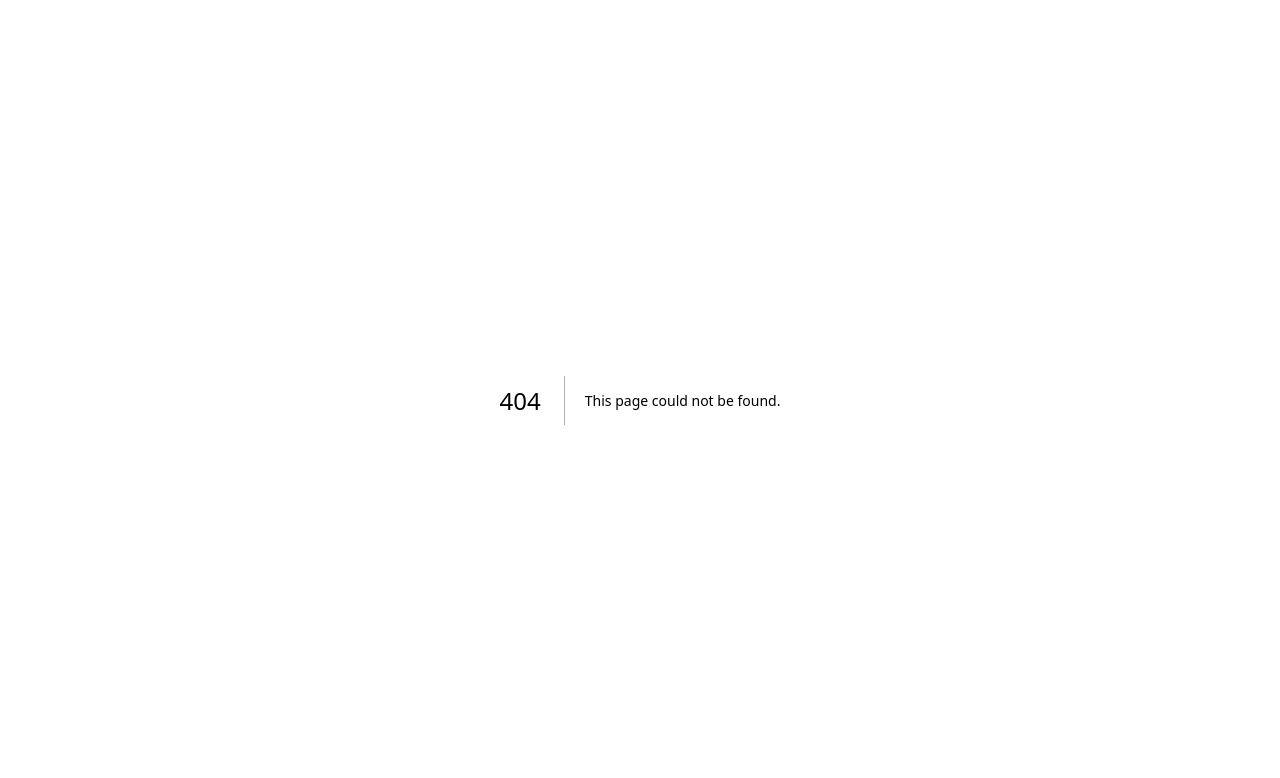
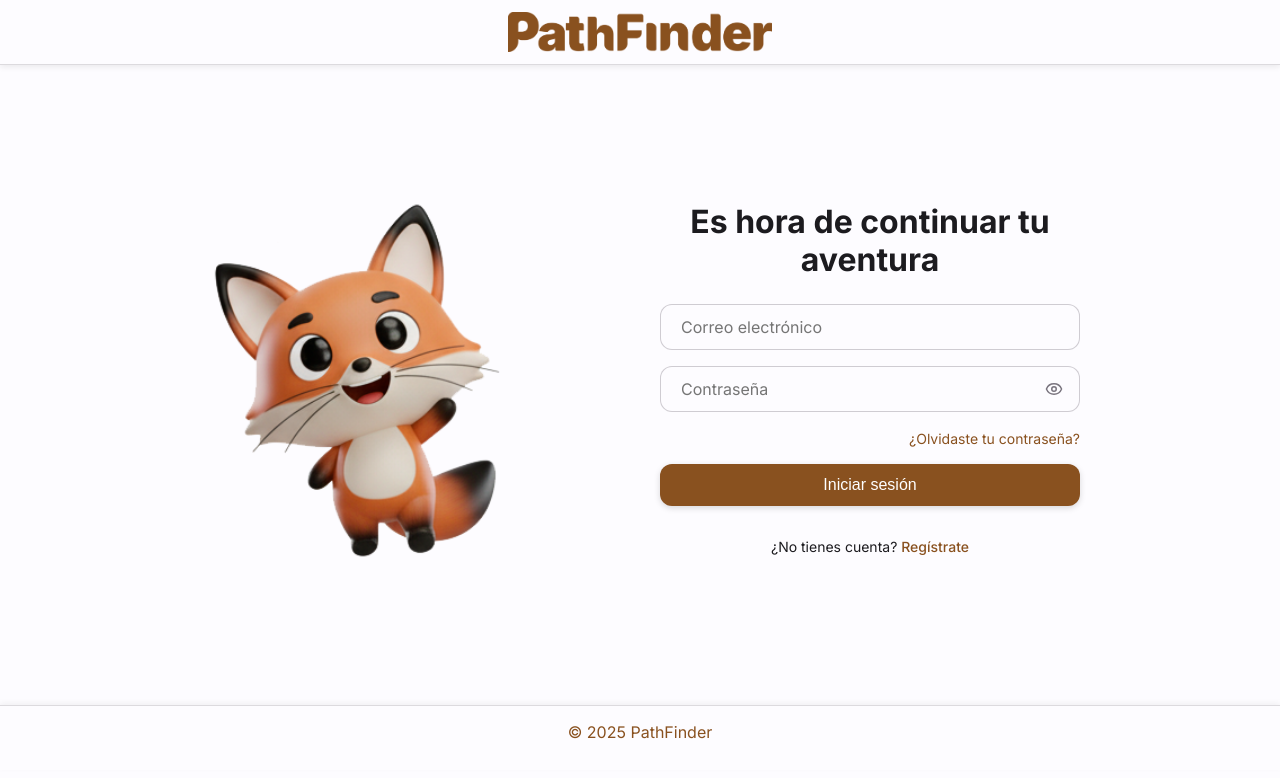
Before and after one commit to Karenartc/pathfinder-gi, a Next.js app: page /auth/login in a window 1280 px wide. Before the commit this address had no page. Shown: the top 778 px of the page. Built offline with nearby package versions, Linux system fonts and the light colour scheme.

Commit message:
feat: Implementa formulario y página de Login

```diff
--- /dev/null
+++ b/app/auth/login/login.css
@@ -0,0 +1,81 @@
+.loginLayout {
+  min-height: 80vh;
+  display: flex;
+  align-items: center;
+  justify-content: center;
+  padding-block: var(--space-10);
+}
+
+.loginGrid {
+  display: grid;
+  gap: var(--space-10);
+  grid-template-columns: 1fr 1fr;
+  align-items: center;
+  width: 100%;
+  max-width: var(--container-max);
+  margin: 0 auto;
+  padding-inline: var(--container-pad);
+}
+
+/* Desktop */
+.loginIllustration {
+  display: flex;
+  justify-content: center;
+  align-items: center;
+}
+
+.loginImage {
+  width: 100%;
+  max-width: var(--brand-illustration-size-lg);
+  height: auto;
+}
+
+.loginContent {
+  max-width: 420px;
+  width: 100%;
+}
+
+.loginTitle {
+  text-align: left;
+  font-size: var(--fs-h2);
+  line-height: var(--lh-tight);
+  margin-bottom: var(--space-6);
+  font-weight: var(--fw-bold);
+}
+
+@media (min-width: 768px) {
+  .loginTitle {
+    text-align: center;
+    font-size: var(--fs-h1);
+  }
+}
+
+/* --- Mobile --- */
+@media (max-width: 768px) {
+  .loginGrid {
+    grid-template-columns: 1fr;
+    text-align: center;
+    gap: var(--space-6);
+  }
+
+  .loginIllustration {
+    order: -1;
+  }
+
+  .loginImage {
+    width: 100%;
+    max-width: var(--brand-illustration-size-sm);
+    margin-inline: auto;
+  }
+
+  .loginTitle {
+    text-align: center;
+    font-size: var(--fs-h2);
+    margin-bottom: var(--space-4);
+  }
+
+  .loginContent {
+    margin-inline: auto;
+    padding-inline: var(--space-4);
+  }
+}
--- /dev/null
+++ b/app/auth/login/page.tsx
@@ -0,0 +1,41 @@
+'use client';
+
+import React from 'react';
+import Image from 'next/image';
+import NavbarPublic from '@/components/commons/NavbarPublic';
+import Footer from '@/components/commons/Footer';
+import LoginForm from '@/components/commons/LoginForm';
+import '../../globals.css';
+import './login.css';
+
+export default function LoginPage() {
+    return (
+        <>
+        <NavbarPublic />
+
+        <main className="loginLayout">
+            <div className="loginGrid">
+
+            <div className="loginIllustration">
+                <Image
+                src="/images/PathFox-emocionado2.png"
+                alt="PathFox, la mascota de PathFinder"
+                width={320}
+                height={320}
+                priority
+                className="loginImage"
+                />
+            </div>
+
+
+            <div className="loginContent">
+                <h1 className="loginTitle">Es hora de continuar tu aventura</h1>
+                <LoginForm />
+            </div>
+            </div>
+        </main>
+
+        <Footer />
+        </>
+    );
+}
--- /dev/null
+++ b/components/commons/LoginForm/LoginForm.module.css
@@ -0,0 +1,85 @@
+.form {
+    display: grid;
+    gap: var(--space-4);
+    margin-top: var(--space-6);
+}
+
+.actions {
+    text-align: right;
+}
+
+.forgot {
+    font-size: var(--fs-body-s);
+    color: rgb(var(--color-primary));
+    text-decoration: none;
+}
+
+.forgot:hover {
+    text-decoration: underline;
+}
+
+.register {
+    text-align: center;
+    font-size: var(--fs-body-s);
+    margin-top: var(--space-4);
+}
+
+.register a {
+    color: rgb(var(--color-primary));
+    font-weight: var(--fw-medium);
+    text-decoration: none;
+}
+
+.register a:hover {
+    text-decoration: underline;
+}
+
+/* Layout general del login */
+.loginGrid {
+    display: grid;
+    gap: var(--space-10);
+    grid-template-columns: 1fr 1fr;
+    align-items: center;
+}
+
+.loginIllustration {
+    display: flex;
+    justify-content: center;
+}
+
+.loginContent {
+    max-width: 400px;
+    width: 100%;
+}
+
+@media (max-width: 768px) {
+    .loginGrid {
+        grid-template-columns: 1fr;
+        text-align: center;
+    }
+
+    .loginIllustration {
+        order: -1;
+        margin-bottom: var(--space-6);
+    }
+
+    .loginContent {
+        margin-inline: auto;
+    }
+}
+
+.iconButton {
+    background: none;
+    border: none;
+    color: rgb(var(--color-outline));
+    display: flex;
+    align-items: center;
+    justify-content: center;
+    cursor: pointer;
+    padding: 0;
+    transition: color var(--duration-fast) var(--ease-standard);
+}
+
+.iconButton:hover {
+    color: rgb(var(--color-on-surface));
+}
--- /dev/null
+++ b/components/commons/LoginForm/index.tsx
@@ -0,0 +1,77 @@
+'use client';
+
+import { useState } from 'react';
+import Input from '@/components/ui/Input';
+import Button from '@/components/ui/Button';
+import { ROUTES } from '@/libs/routes';
+import Link from 'next/link';
+import { Eye, EyeOff } from 'lucide-react';
+import styles from './LoginForm.module.css';
+
+export default function LoginForm() {
+    const [email, setEmail] = useState('');
+    const [password, setPassword] = useState('');
+    const [showPassword, setShowPassword] = useState(false);
+    const [errors, setErrors] = useState<{ email?: string; password?: string }>({});
+
+    const handleSubmit = (e: React.FormEvent) => {
+        e.preventDefault();
+        const newErrors: typeof errors = {};
+        if (!email) newErrors.email = 'Campo requerido';
+        else if (!/\S+@\S+\.\S+/.test(email)) newErrors.email = 'Correo inválido';
+        if (!password) newErrors.password = 'Campo requerido';
+        setErrors(newErrors);
+
+        if (Object.keys(newErrors).length === 0) {
+        console.log('Login exitoso:', { email, password });
+        }
+    };
+
+    return (
+        <form onSubmit={handleSubmit} className={styles.form}>
+        <Input
+            type="email"
+            placeholder="Correo electrónico"
+            value={email}
+            onChange={(e) => setEmail(e.target.value)}
+            error={errors.email}
+            fullWidth
+            required
+        />
+
+        <Input
+            type={showPassword ? 'text' : 'password'}
+            placeholder="Contraseña"
+            value={password}
+            onChange={(e) => setPassword(e.target.value)}
+            error={errors.password}
+            rightAction={
+            <button
+                type="button"
+                onClick={() => setShowPassword(!showPassword)}
+                className={styles.iconButton}
+                aria-label={showPassword ? 'Ocultar contraseña' : 'Mostrar contraseña'}
+            >
+                {showPassword ? <EyeOff size={18} /> : <Eye size={18} />}
+            </button>
+            }
+            fullWidth
+            required
+        />
+
+        <div className={styles.actions}>
+            <a href="#" className={styles.forgot}>
+            ¿Olvidaste tu contraseña?
+            </a>
+        </div>
+
+        <Button type="submit" variant="primary" fullWidth>
+            Iniciar sesión
+        </Button>
+
+        <p className={styles.register}>
+            ¿No tienes cuenta? <Link href={ROUTES.register}>Regístrate</Link>
+        </p>
+        </form>
+    );
+}
--- a/package.json
+++ b/package.json
@@ -9,6 +9,7 @@
   },
   "dependencies": {
     "clsx": "^2.1.1",
+    "lucide-react": "^0.548.0",
     "next": "15.5.6",
     "next-pwa": "^5.6.0",
     "next-themes": "^0.4.6",
```
Also changed, not shown: public/images/PathFox-emocionado2.png (added), 1 other file (tests, documents, lock files or other folders).
